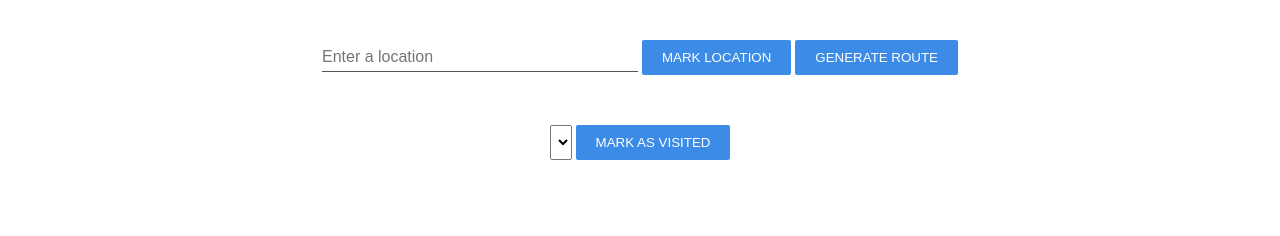
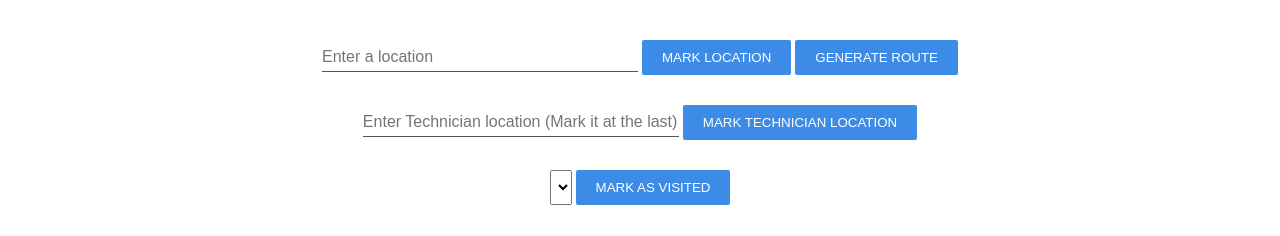
Before and after one commit to Divyesh1511/route-planning-tool, a website: page public/index.html in a window 1280 px wide. Shown: the part 564-800 px from the top of the page. Drawn offline with Linux system fonts and the light colour scheme; some packages are replaced by stand-ins of ours; no server answers.

Commit message:
added technician functionality

```diff
--- a/public/index.html
+++ b/public/index.html
@@ -13,7 +13,9 @@
     <div class="search">
         <input type="text" id="addressInput" placeholder="Enter a location"></input>
         <button onclick="markLocation()">Mark Location</button>
-        <button onclick="generateRoute()">Generate Route</button>
+        <button onclick="generateRoute()">Generate Route</button> <br>
+        <input type="text" id="TechnicianAddress" placeholder="Enter Technician location (Mark it at the last)"></input>
+        <button onclick="markLocation()">Mark Technician Location</button>
     </div>
     <div id="dropdown-container">
         <select id="dropdown">
--- a/public/script.js
+++ b/public/script.js
@@ -24,6 +24,10 @@ function initAutocomplete() {
         document.getElementById('addressInput'),
         { types: ['geocode'] }
     );
+    autocomplete = new google.maps.places.Autocomplete(
+        document.getElementById('TechnicianAddress'),
+        { types: ['geocode'] }
+    );
 }
 
 async function fetchAddressesFromDatabase() {
@@ -46,7 +50,9 @@ async function fetchAddressesFromDatabase() {
 }
 
 async function markLocation() {
-    const address = document.getElementById("addressInput").value;
+    const address = document.getElementById("addressInput").value || document.getElementById("TechnicianAddress").value;
+    document.getElementById("addressInput").value = '';
+    document.getElementById("TechnicianAddress").value = '';
     geocoder.geocode({address: address}, function(results, status){
         if(status == "OK"){
             const location = results[0].geometry.location;
@@ -212,6 +218,7 @@ async function findShortestRoute(addresses) {
         return addresses;
     }
 
+    addresses.unshift(addresses.pop());
     const shortestRoute = [addresses.shift()];
 
     while (addresses.length > 0) {
--- a/public/styles.css
+++ b/public/styles.css
@@ -39,7 +39,6 @@ button {
 
 #dropdown-container{
     text-align: center;
-    margin-top: 20px;
 }
 
 #dropdown{
--- a/server.js
+++ b/server.js
@@ -79,7 +79,6 @@ app.delete('/markAsVisited/:id', (req, res) => {
             console.error(err.message);
             res.status(500).send('Internal Server Error');
         } else {
-            console.log("All data removed from the addresses table");
             res.sendStatus(200); // Send a success response
         }
     });
```
Also changed, not shown: 1 other file.
